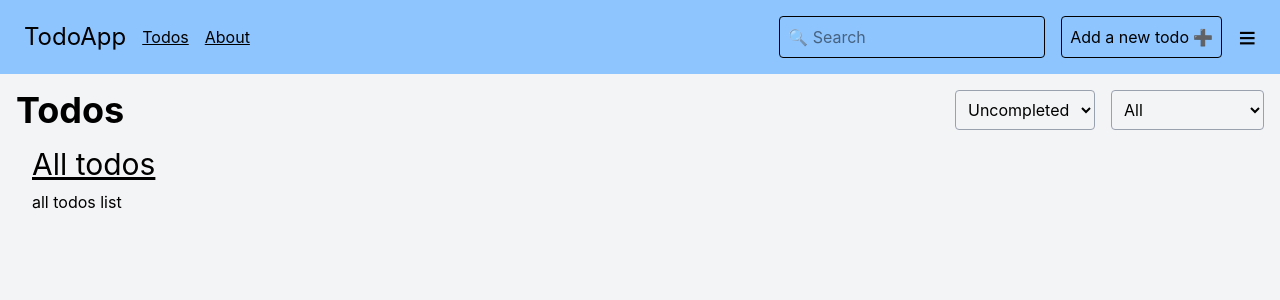
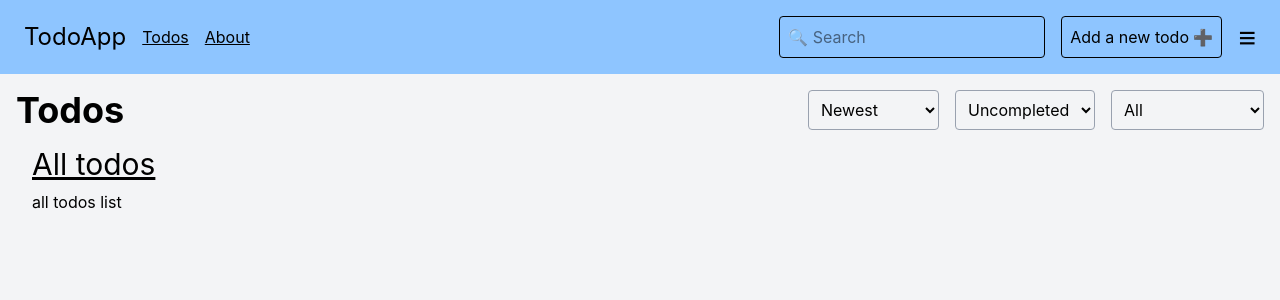
Before and after one commit to KalleLuukkanen/todo-app_v2, a React (Vite) app in the folder client/: page /todos in a window 1280 px wide. Shown: the top 300 px of the page. Built offline with nearby package versions, Linux system fonts and the light colour scheme.

Commit message:
front end done for now

```diff
--- a/client/src/components/pages/todos/TodoPage.tsx
+++ b/client/src/components/pages/todos/TodoPage.tsx
@@ -8,6 +8,7 @@ function Todos() {
     const [isOpen, setIsOpen] = useState(true);
     const [filter, setFilter] = useState("all");
     const [filterOnCompletion, setFilterOnCompletion] = useState("uncompleted");
+    const [sort, setSort] = useState("newest");
 
     return (
         <div className="space-y-4">
@@ -15,6 +16,17 @@ function Todos() {
                 <button className="cursor-pointer text-4xl font-bold" onClick={() => setIsOpen(!isOpen)}>Todos</button>
                 {isOpen &&
                     <div className="flex space-x-4 ml-auto">
+                        <select
+                            id="sort"
+                            name="sort"
+                            value={sort}
+                            onChange={(e) => setSort(e.target.value)}
+                            className="rounded border border-gray-400 p-2"
+                        >
+                            <option value="newest">Newest</option>
+                            <option value="oldest">Oldest</option>
+                            <option value="nearest">Nearest due</option>
+                        </select>
                         <select
                             id="filter-completion"
                             name="filter-completion"
```
